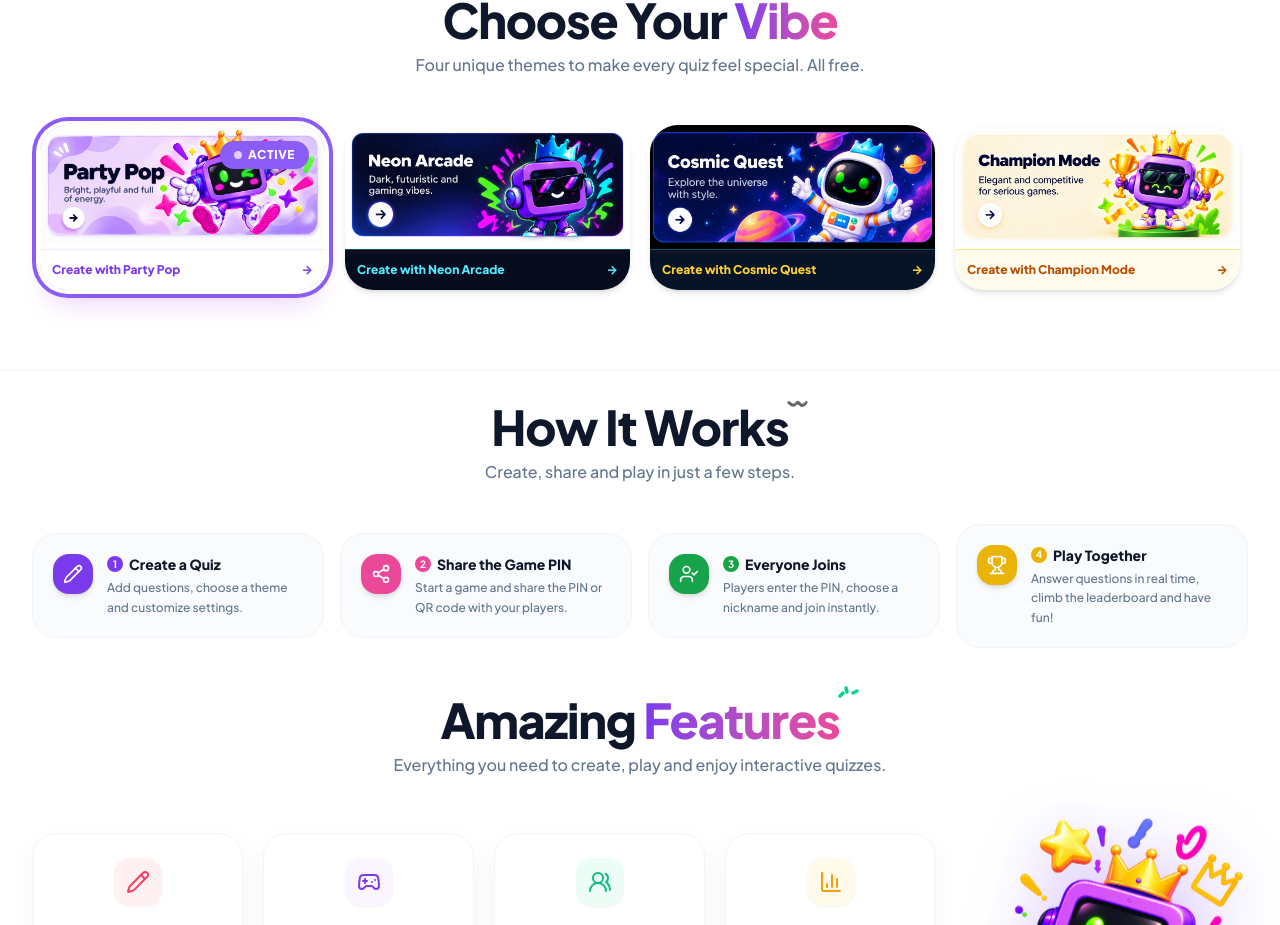
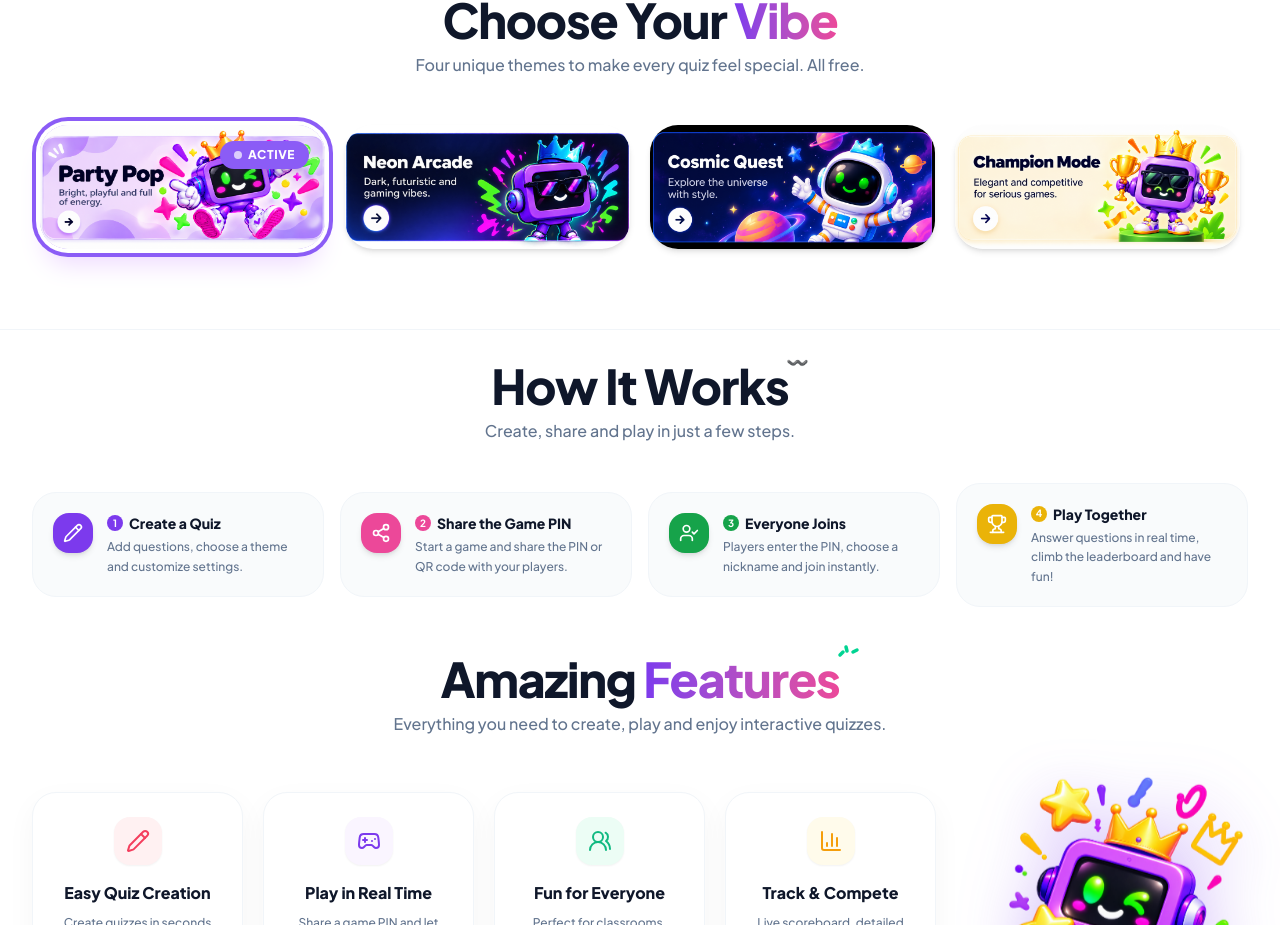
Before and after one commit to ab2030909/Bopzi, a Next.js app: page / in a window 1280 px wide. Shown: the part 1096-2021 px from the top of the page. Built offline with nearby package versions, Linux system fonts and the light colour scheme.

Commit message:
Remove text label bars from theme cards in visual theme selector and Choose Your Vibe section, keeping pure photo cards

```diff
--- a/src/app/page.tsx
+++ b/src/app/page.tsx
@@ -307,17 +307,17 @@ export default function HomePage() {
                 router.push('/quizzes/new?theme=party-pop');
               }
             }}
-            className={`group relative rounded-[28px] overflow-hidden transition-all duration-300 transform hover:-translate-y-1.5 hover:shadow-2xl cursor-pointer focus:outline-none flex flex-col justify-between ${
+            className={`group relative rounded-[28px] overflow-hidden transition-all duration-300 transform hover:-translate-y-1.5 hover:shadow-2xl cursor-pointer focus:outline-none flex flex-col ${
               themeId === 'party-pop'
                 ? 'ring-4 ring-[#8B5CF6] ring-offset-4 ring-offset-white shadow-xl shadow-purple-500/20'
                 : 'hover:ring-2 hover:ring-purple-300 shadow-md'
             }`}
           >
-            <div className="relative">
+            <div className="relative w-full h-full">
               <img
                 src="/images/themes/party.png"
                 alt="Party Pop Theme"
-                className="w-full h-auto block object-contain transition-transform duration-300 group-hover:scale-[1.01]"
+                className="w-full h-full block object-cover transition-transform duration-300 group-hover:scale-[1.02]"
               />
               {themeId === 'party-pop' && (
                 <div className="absolute top-4 right-4 bg-[#8B5CF6] text-white text-xs font-black px-3.5 py-1.5 rounded-full shadow-lg uppercase tracking-wider flex items-center gap-1.5 z-10 animate-fade-in">
@@ -325,10 +325,6 @@ export default function HomePage() {
                   Active
                 </div>
               )}
-            </div>
-            <div className="p-3 bg-white/95 border-t border-purple-100 flex items-center justify-between">
-              <span className="text-xs font-black text-[#7C3AED]">Create with Party Pop</span>
-              <span className="text-xs font-extrabold text-[#7C3AED] group-hover:translate-x-1 transition-transform">→</span>
             </div>
           </div>
 
@@ -350,17 +346,17 @@ export default function HomePage() {
                 router.push('/quizzes/new?theme=neon-arcade');
               }
             }}
-            className={`group relative rounded-[28px] overflow-hidden transition-all duration-300 transform hover:-translate-y-1.5 hover:shadow-2xl cursor-pointer focus:outline-none flex flex-col justify-between ${
+            className={`group relative rounded-[28px] overflow-hidden transition-all duration-300 transform hover:-translate-y-1.5 hover:shadow-2xl cursor-pointer focus:outline-none flex flex-col ${
               themeId === 'neon-arcade'
                 ? 'ring-4 ring-[#00F0FF] ring-offset-4 ring-offset-white shadow-xl shadow-cyan-500/20'
                 : 'hover:ring-2 hover:ring-cyan-300 shadow-md'
             }`}
           >
-            <div className="relative">
+            <div className="relative w-full h-full">
               <img
                 src="/images/themes/neon.png"
                 alt="Neon Arcade Theme"
-                className="w-full h-auto block object-contain transition-transform duration-300 group-hover:scale-[1.01]"
+                className="w-full h-full block object-cover transition-transform duration-300 group-hover:scale-[1.02]"
               />
               {themeId === 'neon-arcade' && (
                 <div className="absolute top-4 right-4 bg-[#00F0FF] text-black text-xs font-black px-3.5 py-1.5 rounded-full shadow-lg uppercase tracking-wider flex items-center gap-1.5 z-10 animate-fade-in">
@@ -368,10 +364,6 @@ export default function HomePage() {
                   Active
                 </div>
               )}
-            </div>
-            <div className="p-3 bg-[#060B1E] border-t border-cyan-500/40 flex items-center justify-between">
-              <span className="text-xs font-black text-cyan-300">Create with Neon Arcade</span>
-              <span className="text-xs font-extrabold text-cyan-300 group-hover:translate-x-1 transition-transform">→</span>
             </div>
           </div>
 
@@ -393,17 +385,17 @@ export default function HomePage() {
                 router.push('/quizzes/new?theme=cosmic-quest');
               }
             }}
-            className={`group relative rounded-[28px] overflow-hidden transition-all duration-300 transform hover:-translate-y-1.5 hover:shadow-2xl cursor-pointer focus:outline-none flex flex-col justify-between ${
+            className={`group relative rounded-[28px] overflow-hidden transition-all duration-300 transform hover:-translate-y-1.5 hover:shadow-2xl cursor-pointer focus:outline-none flex flex-col ${
               themeId === 'cosmic-quest'
                 ? 'ring-4 ring-[#38BDF8] ring-offset-4 ring-offset-white shadow-xl shadow-sky-500/20'
                 : 'hover:ring-2 hover:ring-blue-300 shadow-md'
             }`}
           >
-            <div className="relative">
+            <div className="relative w-full h-full">
               <img
                 src="/images/themes/cosmic.png"
                 alt="Cosmic Quest Theme"
-                className="w-full h-auto block object-contain transition-transform duration-300 group-hover:scale-[1.01]"
+                className="w-full h-full block object-cover transition-transform duration-300 group-hover:scale-[1.02]"
               />
               {themeId === 'cosmic-quest' && (
                 <div className="absolute top-4 right-4 bg-[#38BDF8] text-black text-xs font-black px-3.5 py-1.5 rounded-full shadow-lg uppercase tracking-wider flex items-center gap-1.5 z-10 animate-fade-in">
@@ -411,10 +403,6 @@ export default function HomePage() {
                   Active
                 </div>
               )}
-            </div>
-            <div className="p-3 bg-[#071326] border-t border-cyan-500/40 flex items-center justify-between">
-              <span className="text-xs font-black text-amber-300">Create with Cosmic Quest</span>
-              <span className="text-xs font-extrabold text-amber-300 group-hover:translate-x-1 transition-transform">→</span>
             </div>
           </div>
 
@@ -436,17 +424,17 @@ export default function HomePage() {
                 router.push('/quizzes/new?theme=champion-mode');
               }
             }}
-            className={`group relative rounded-[28px] overflow-hidden transition-all duration-300 transform hover:-translate-y-1.5 hover:shadow-2xl cursor-pointer focus:outline-none flex flex-col justify-between ${
+            className={`group relative rounded-[28px] overflow-hidden transition-all duration-300 transform hover:-translate-y-1.5 hover:shadow-2xl cursor-pointer focus:outline-none flex flex-col ${
               themeId === 'champion-mode'
                 ? 'ring-4 ring-[#F59E0B] ring-offset-4 ring-offset-white shadow-xl shadow-amber-500/20'
                 : 'hover:ring-2 hover:ring-amber-300 shadow-md'
             }`}
           >
-            <div className="relative">
+            <div className="relative w-full h-full">
               <img
                 src="/images/themes/champion.png"
                 alt="Champion Mode Theme"
-                className="w-full h-auto block object-contain transition-transform duration-300 group-hover:scale-[1.01]"
+                className="w-full h-full block object-cover transition-transform duration-300 group-hover:scale-[1.02]"
               />
               {themeId === 'champion-mode' && (
                 <div className="absolute top-4 right-4 bg-[#F59E0B] text-black text-xs font-black px-3.5 py-1.5 rounded-full shadow-lg uppercase tracking-wider flex items-center gap-1.5 z-10 animate-fade-in">
@@ -454,10 +442,6 @@ export default function HomePage() {
                   Active
                 </div>
               )}
-            </div>
-            <div className="p-3 bg-amber-50/90 border-t border-amber-200 flex items-center justify-between">
-              <span className="text-xs font-black text-amber-700">Create with Champion Mode</span>
-              <span className="text-xs font-extrabold text-amber-700 group-hover:translate-x-1 transition-transform">→</span>
             </div>
           </div>
         </div>
--- a/src/components/quiz/QuizEditorForm.tsx
+++ b/src/components/quiz/QuizEditorForm.tsx
@@ -527,32 +527,13 @@ export function QuizEditorForm({ initialQuiz, isEditing = false }: QuizEditorFor
                             ? 'bg-cyan-400 text-slate-950'
                             : isCosmic && t.id === 'cosmic-quest'
                             ? 'bg-amber-400 text-slate-950'
+                            : isChampion && t.id === 'champion-mode'
+                            ? 'bg-amber-400 text-slate-950'
                             : 'bg-[#7C3AED] text-white'
                         }`}>
                           <span>✓</span> Active
                         </div>
                       )}
-                    </div>
-
-                    {/* Bottom Label Bar */}
-                    <div className={`p-2 w-full text-left flex items-center justify-between ${
-                      isNeon
-                        ? 'bg-[#030712] border-t border-cyan-500/40'
-                        : isCosmic
-                        ? 'bg-[#040C1A] border-t border-cyan-500/30'
-                        : 'bg-white border-t border-slate-100'
-                    }`}>
-                      <div>
-                        <div className={`text-xs font-black leading-tight ${isNeon || isCosmic ? 'text-white' : 'text-[#0F172A]'}`}>
-                          {t.name}
-                        </div>
-                        <div className={`text-[10px] font-medium leading-tight ${isNeon || isCosmic ? 'text-slate-400' : 'text-slate-500'}`}>
-                          {t.tag}
-                        </div>
-                      </div>
-                      <span className="text-xs">
-                        {t.id === 'neon-arcade' ? '🎮' : t.id === 'cosmic-quest' ? '🪐' : t.id === 'champion-mode' ? '🏆' : '🎉'}
-                      </span>
                     </div>
                   </button>
                 );
```
